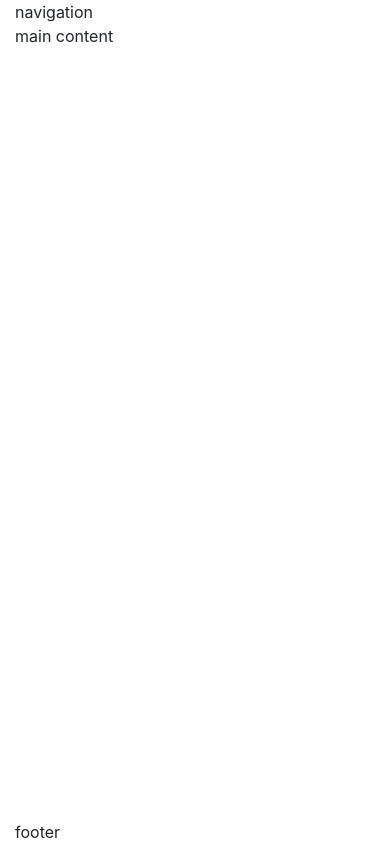
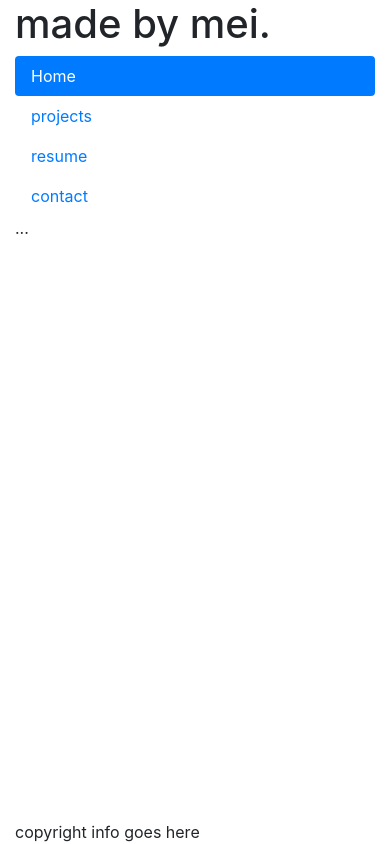
Before and after one commit to meicodes/meicodes.github.io, a plain HTML site: page index.html in a window 390 px wide. Drawn offline with nearby package versions, Linux system fonts and the light colour scheme.

Commit message:
added navigation

```diff
--- a/index.html
+++ b/index.html
@@ -10,19 +10,37 @@
 <body>
 
   <div class="container-fluid">
+
     <div class="row">
       <div class="col-md-3">
-        navigation
+        <h1>made by mei.</h1>
+        <div class="nav flex-column nav-pills" id="v-pills-tab" role="tablist" aria-orientation="vertical">
+          <a class="nav-link active" id="v-pills-home-tab" data-toggle="pill" href="#v-pills-home" role="tab" aria-controls="v-pills-home" aria-selected="true">Home</a>
+          <a class="nav-link" id="v-pills-projects-tab" data-toggle="pill" href="#v-pills-projects" role="tab" aria-controls="v-pills-projects" aria-selected="false">projects</a>
+          <a class="nav-link" id="v-pills-resume-tab" data-toggle="pill" href="#v-pills-resume" role="tab" aria-controls="v-pills-resume" aria-selected="false">resume</a>
+          <a class="nav-link" id="v-pills-contact-tab" data-toggle="pill" href="#v-pills-contact" role="tab" aria-controls="v-pills-contact" aria-selected="false">contact</a>
+        </div>
+
       </div>
       <div class="col-md">
-        main content
+        <div class="main-cont">
+          <div id="back-home"></div>
+          <div class="tab-content" id="v-pills-tabContent">
+            <div class="tab-pane fade show active" id="v-pills-home" role="tabpanel" aria-labelledby="v-pills-home-tab">...</div>
+            <div class="tab-pane fade" id="v-pills-projects" role="tabpanel" aria-labelledby="v-pills-projects-tab">...</div>
+            <div class="tab-pane fade" id="v-pills-resume" role="tabpanel" aria-labelledby="v-pills-resume-tab">...</div>
+            <div class="tab-pane fade" id="v-pills-contact" role="tabpanel" aria-labelledby="v-pills-contact-tab">...</div>
+          </div>
+        </div>
       </div>
     </div>
+
     <div class="row">
       <div class="col-md fixed-bottom">
-        footer
+        copyright info goes here
       </div>
     </div>
+
   </div>
 
   <script src="https://code.jquery.com/jquery-3.2.1.slim.min.js" integrity="sha384-KJ3o2DKtIkvYIK3UENzmM7KCkRr/rE9/Qpg6aAZGJwFDMVNA/GpGFF93hXpG5KkN" crossorigin="anonymous"></script>
```
